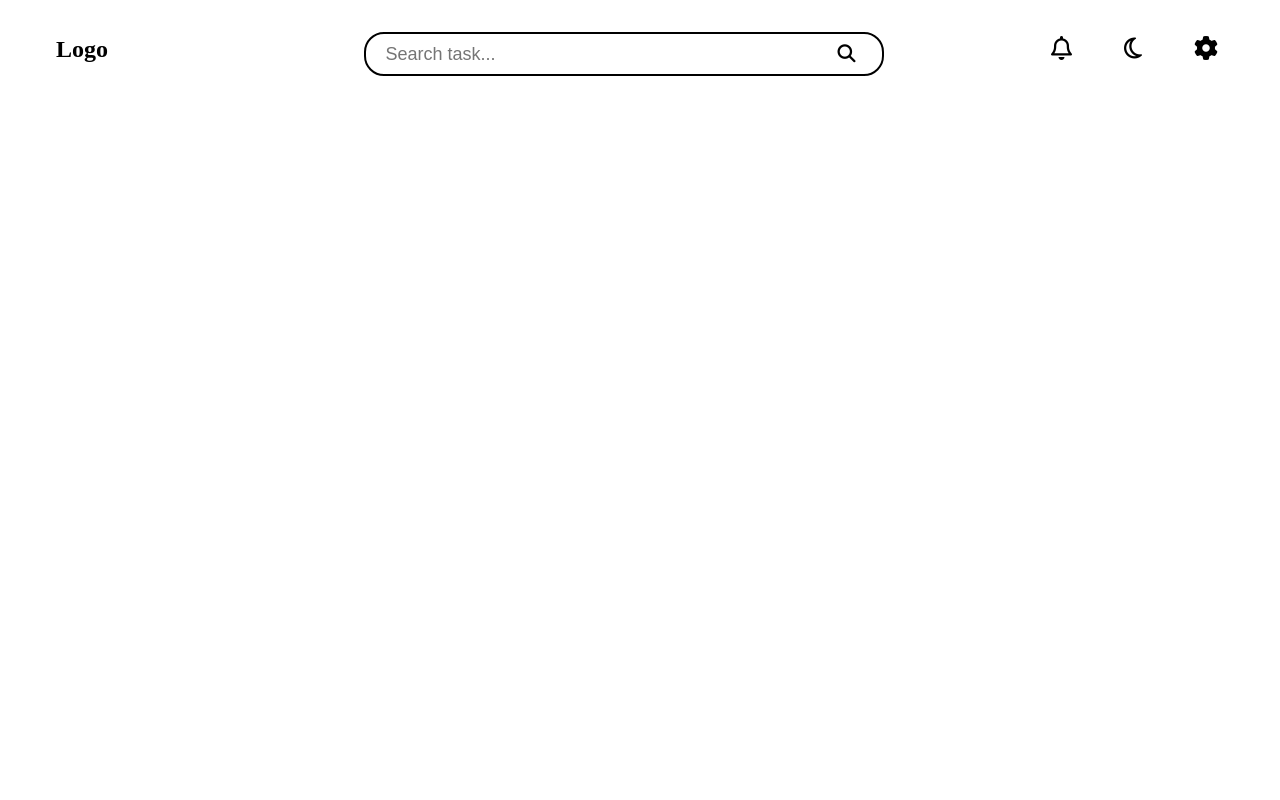
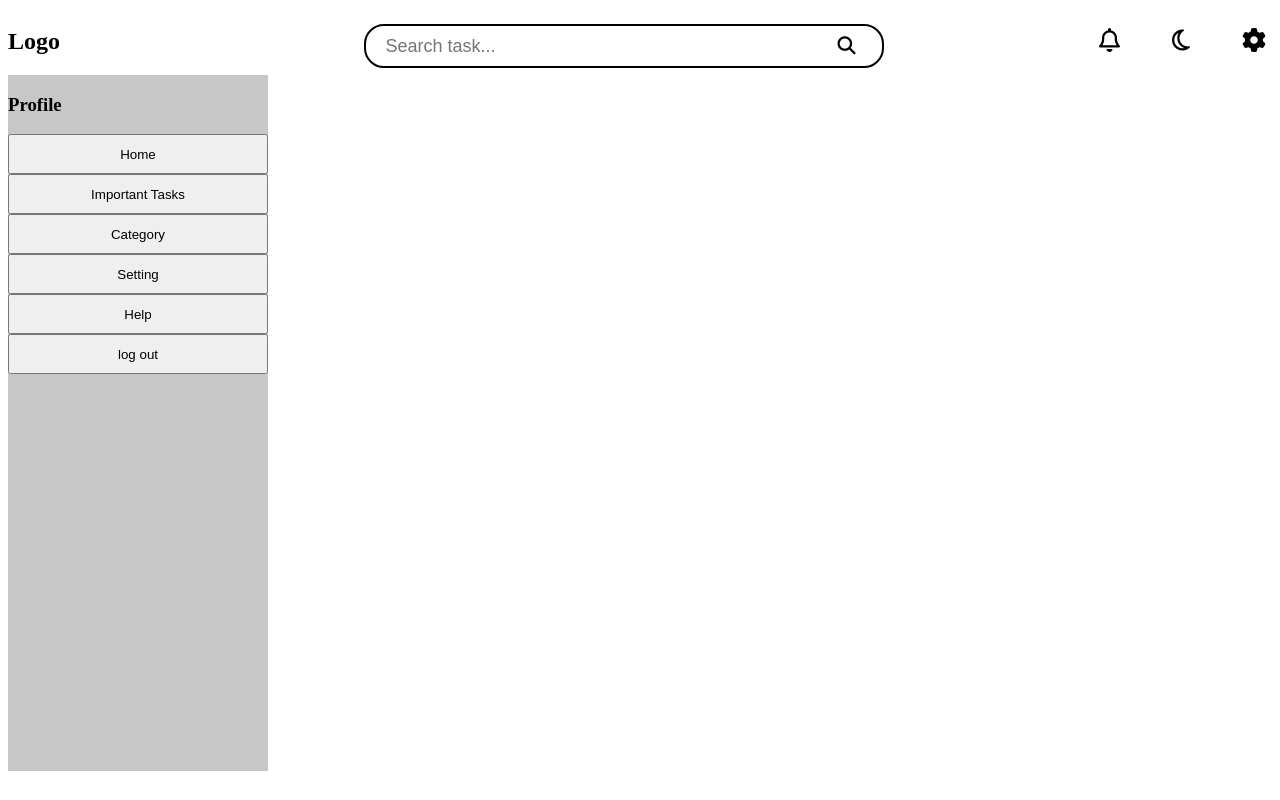
Before and after one commit to shiyada777/Todo-App, a plain HTML site: page index.html in a window 1280 px wide. Drawn offline with Linux system fonts and the light colour scheme.

Commit message:
make side bar and working area

```diff
--- a/index.html
+++ b/index.html
@@ -25,9 +25,28 @@
           <button class="rightNavButtons"><i class="fa-solid fa-gear"></i></button>
         </div>
       </nav>
-
     </header>
     <main>
+      <section id="fullWorkingSection">
+        <!-- This is the side bar in the main section -->
+
+        <section id="SideBar">
+         <div id="profile"><h1>Profile</h1></div>
+         <button class="sidebarButton">Home</button>
+         <button class="sidebarButton">Important Tasks</button>
+         <button class="sidebarButton">Category</button>
+         <button class="sidebarButton">Setting</button>
+         <button class="sidebarButton">Help</button>
+         <button class="sidebarButton">log out</button>
+        </section>
+
+        <!-- This is the main working section -->
+        <section id="workingArea">
+          <!-- <button>rightbar</button> -->
+          <!-- <button>rightbar</button> -->
+        </section>
+      </section>
+
 
     </main>
     <footer></footer>
--- a/style.css
+++ b/style.css
@@ -1,9 +1,10 @@
 #navigationBar{
     display: flex;
     justify-content: space-between;
-   margin-left: 3rem;
-   margin-right: 3rem;
-   margin-top: 1rem;
+   /* margin-left: 3rem;
+   margin-right: 3rem; */
+   /* margin-top: 1rem; */
+   /* width: 100%; */
 }
 
 #middleNav{
@@ -56,3 +57,22 @@
     cursor: pointer;
 
 }
+
+/* From here the main section code begins */
+
+#fullWorkingSection{
+    display:flex;
+
+}
+#SideBar{
+    display: flex;
+    flex-direction: column;
+    height:87vh;
+    width: 260px;
+    background: rgb(199, 199, 199);
+    margin-left: none;
+}
+.sidebarButton{
+    height: 40px;
+
+}
```
